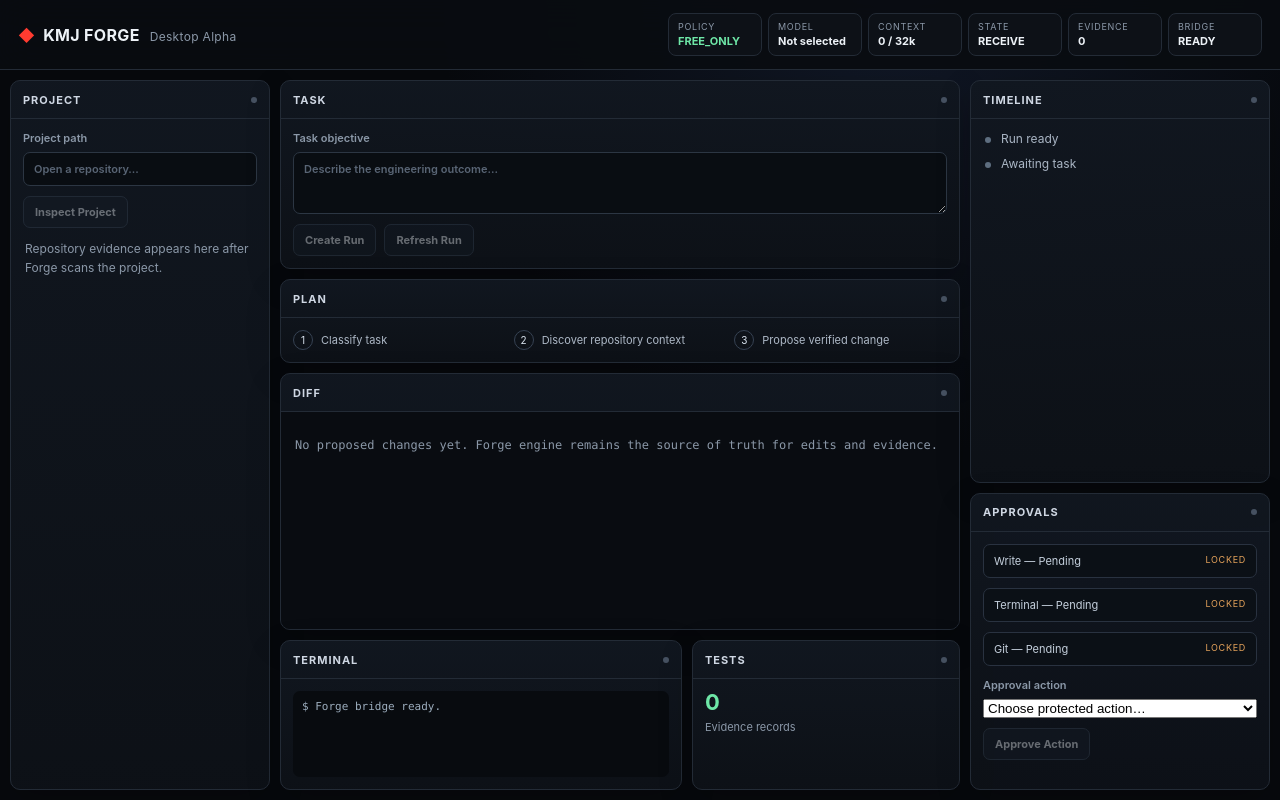
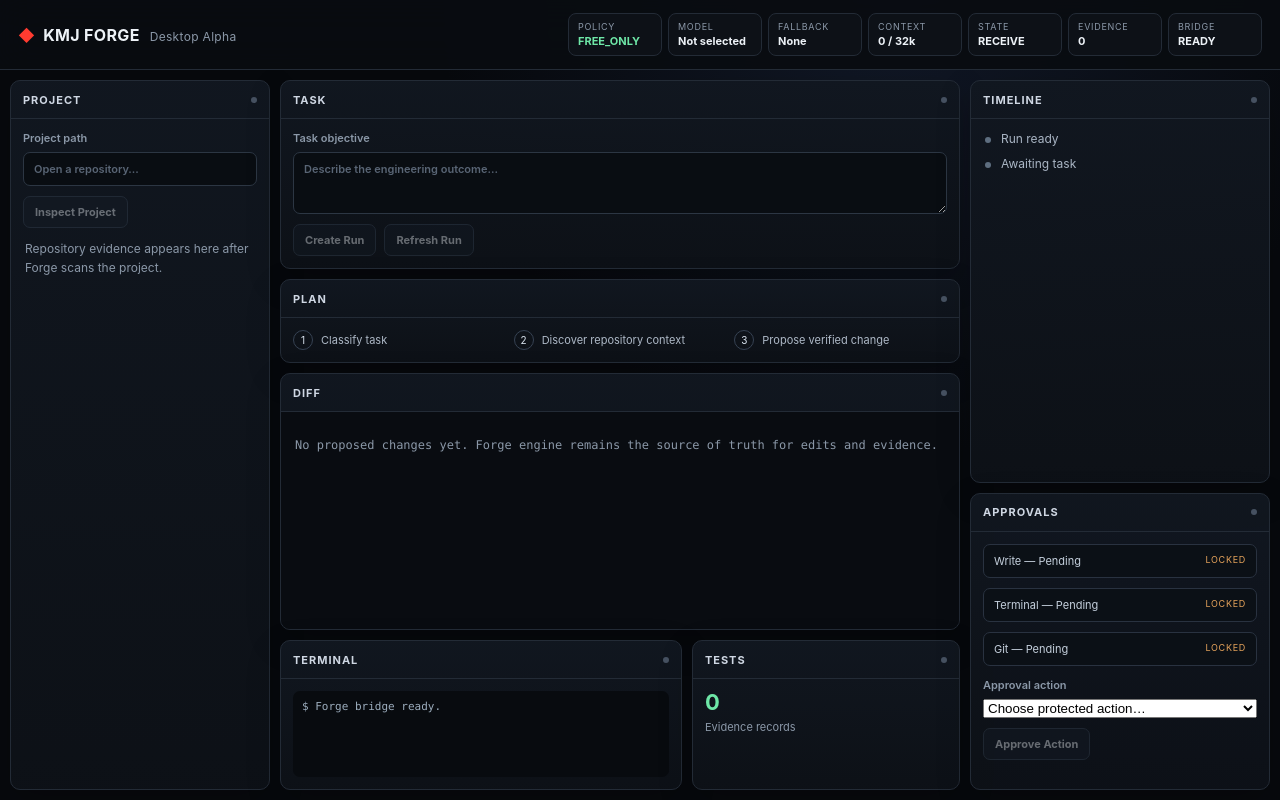
Before and after one commit to kmjtechno/kmj-forge, a React (Vite) app in the folder desktop/: page / in a window 1280 px wide. Built offline with nearby package versions, Linux system fonts and the light colour scheme.

Commit message:
feat: expose fallback status in desktop

```diff
--- a/desktop/src/App.tsx
+++ b/desktop/src/App.tsx
@@ -165,6 +165,7 @@
         <section className="agent-status" aria-label="Agent status">
           <span><small>Policy</small><strong>FREE_ONLY</strong></span>
           <span><small>Model</small><strong>Not selected</strong></span>
+          <span><small>Fallback</small><strong>None</strong></span>
           <span><small>Context</small><strong>{contextStatus}</strong></span>
           <span><small>State</small><strong>{run?.state ?? "RECEIVE"}</strong></span>
           <span><small>Evidence</small><strong>{run?.evidence_count ?? 0}</strong></span>
```
